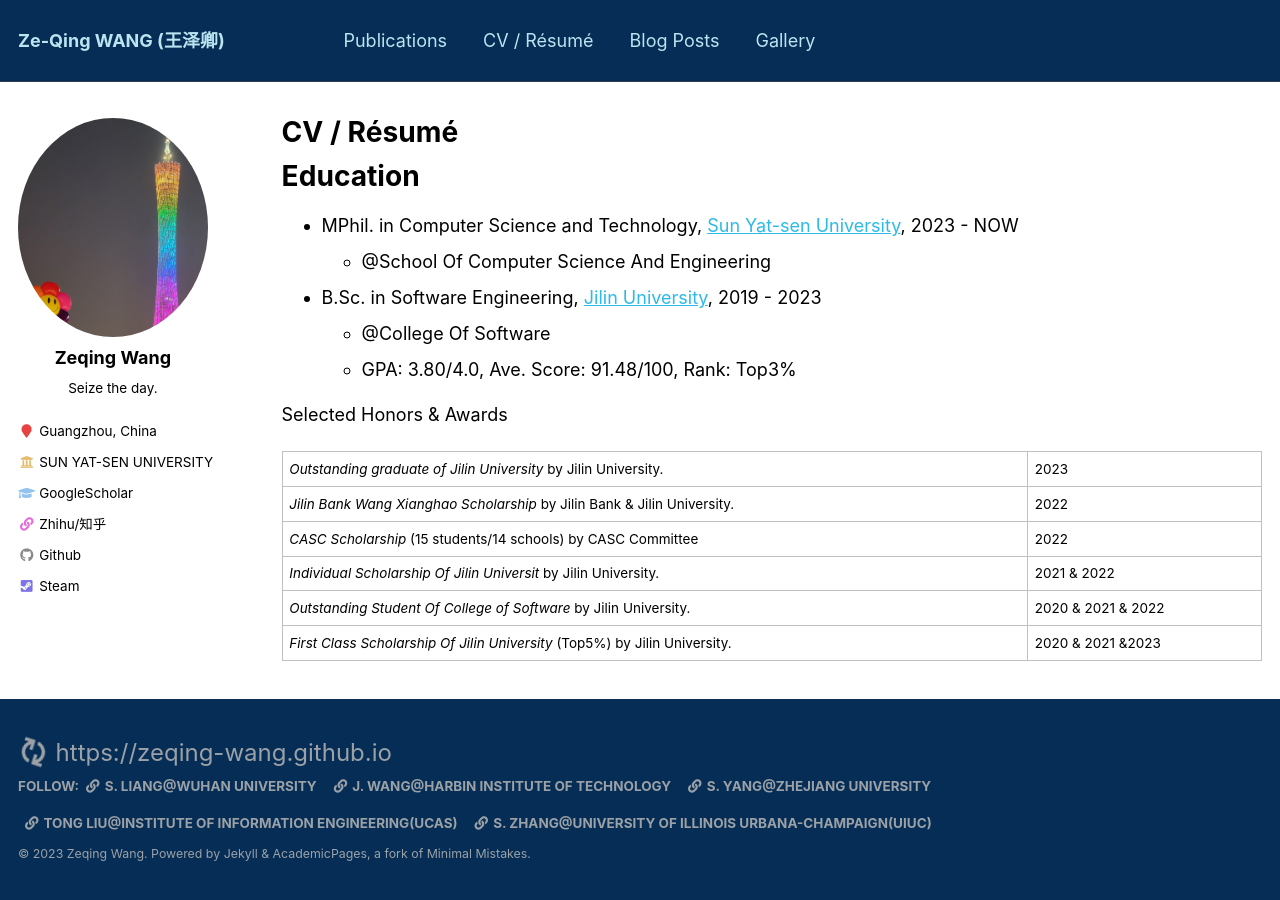
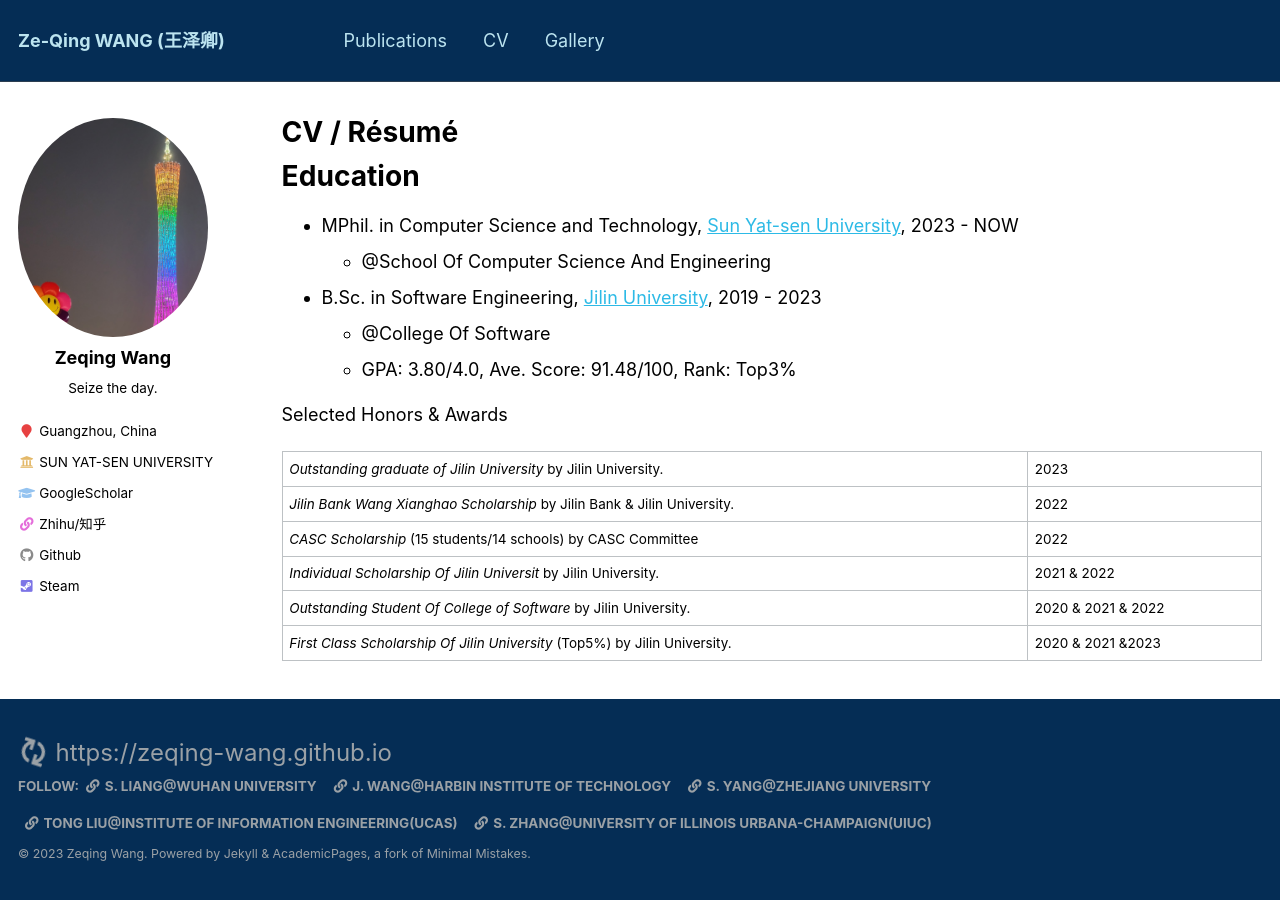
Before and after one commit to Zeqing-Wang/Zeqing-Wang.github.io, a Jekyll site: the page built from _pages/cv.md, in a window 1280 px wide. Built offline with Jekyll 4.4.1, drawn with Linux system fonts in a browser that asks for light colours.

Commit message:
add info

```diff
--- a/_data/navigation.yml
+++ b/_data/navigation.yml
@@ -12,11 +12,11 @@ main:
   # - title: "Portfolio"
   #   url: /portfolio/
 
-  - title: "CV / Résumé"
+  - title: "CV"
     url: /cv/
 
-  - title: "Blog Posts"
-    url: /blogs/
+  # - title: "Blog Posts"
+  #   url: /blogs/
 
   - title: "Gallery"
     url: /gallery/
```
